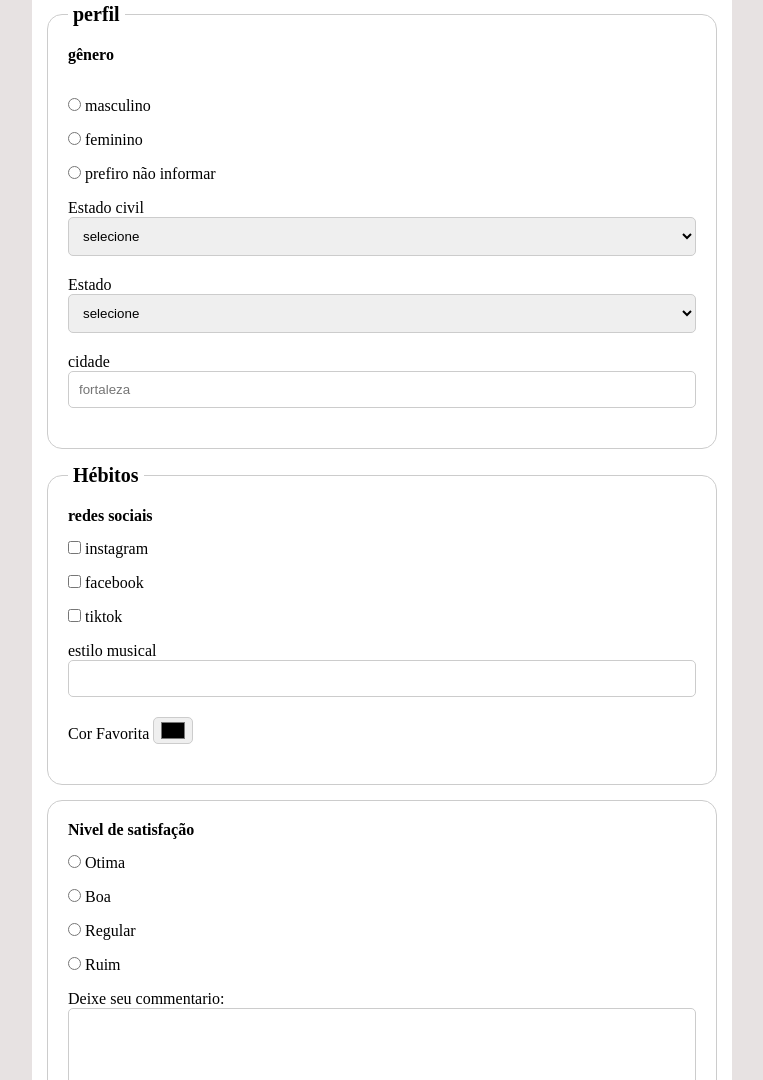
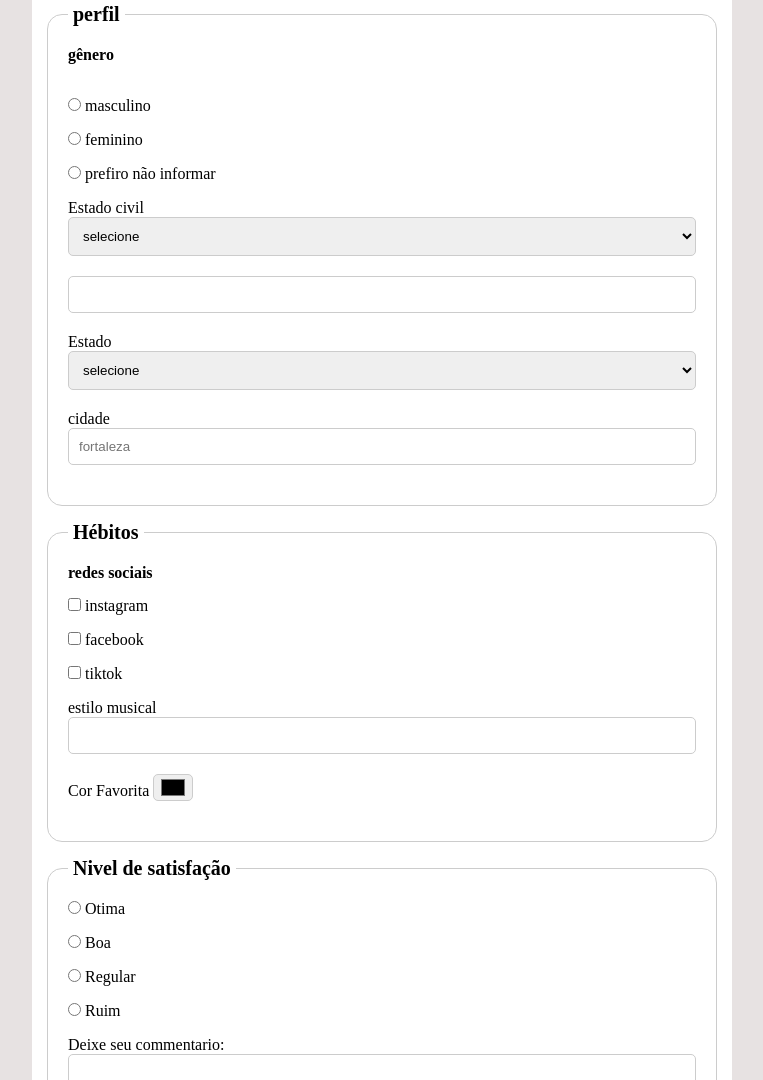
Before and after one commit to dyogopatricio70-cloud/pesquisa-senaiTec, a plain HTML site: page index.html in a window 1280 px wide. Shown: the part 830-1910 px from the top of the page, without its empty margins (258-1021 px from the left). Drawn offline with Linux system fonts and the light colour scheme.

Commit message:
fildset satisfacao

```diff
--- a/index.html
+++ b/index.html
@@ -69,7 +69,7 @@
             <option value="uniaoestavel">uniaoestavel(a)</option>
             <br>
 
-
+            <input type="search" >
 
           </select>
           <label for="useruf">Estado</label>
@@ -149,7 +149,7 @@
 
           </fieldset>
           <fieldset>
-<p>Nivel de satisfação</p>
+            <legend>Nivel de satisfação</legend>
 
 
             <input type="radio" name="usersatisfaction0" id="usersatisfaction0">
```
Also changed, not shown: css/style.css (line endings or trailing spaces). Lines whose indentation alone changed are shown as unchanged.
